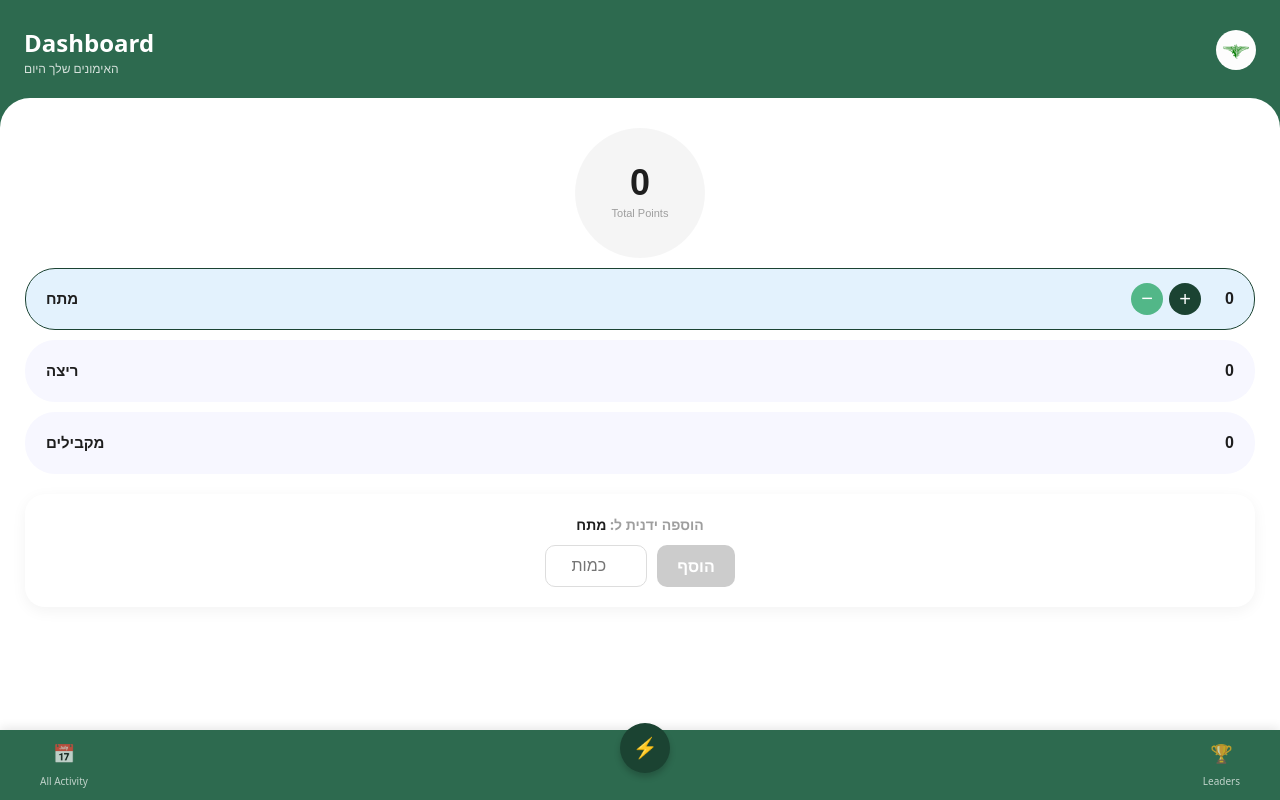
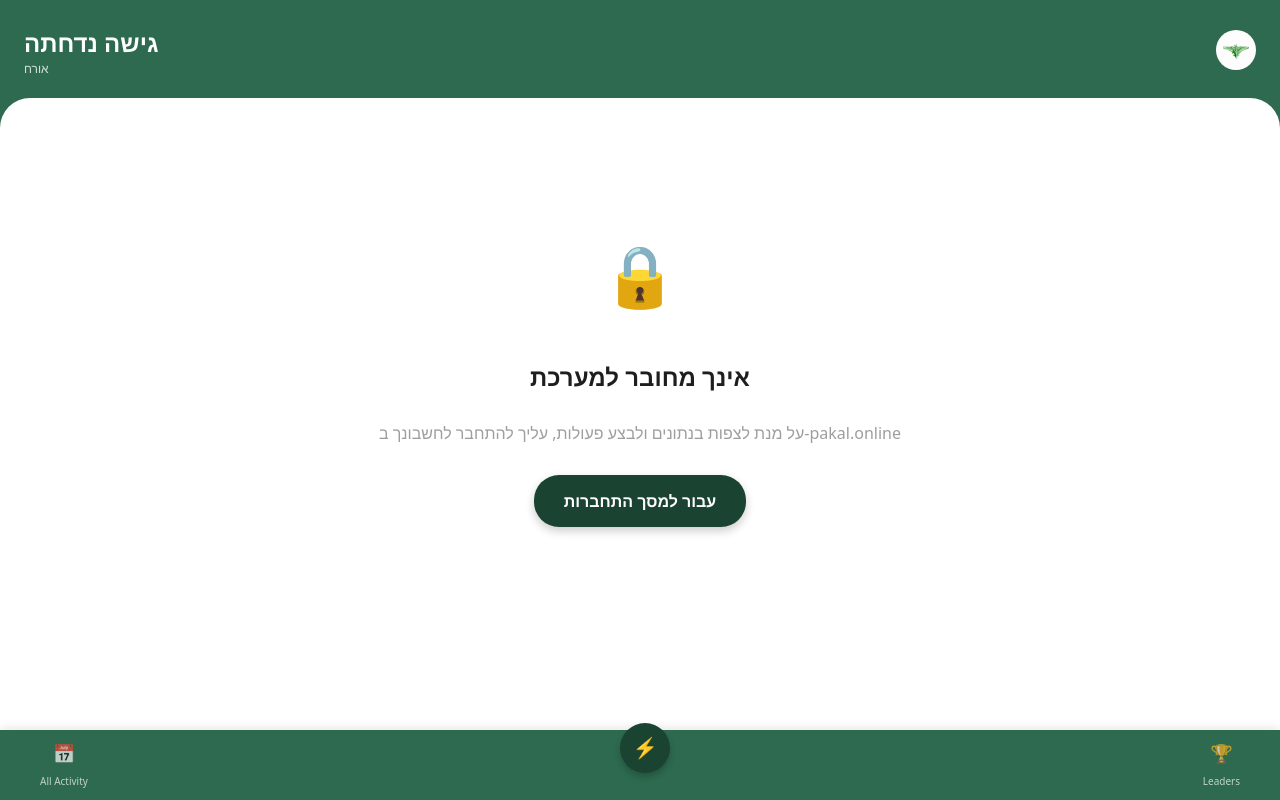
Before and after one commit to talmalikin/fitness-app-frontend, a React app: page /home in a window 1280 px wide. Built offline with nearby package versions, Linux system fonts and the light colour scheme; the HTML template or start-up script is replaced by a standard one.

Commit message:
upgrade home page

```diff
--- a/src/pages/Home.jsx
+++ b/src/pages/Home.jsx
@@ -1,4 +1,5 @@
 import React, { useState, useEffect, useCallback } from "react";
+import { useNavigate } from "react-router-dom";
 import { THEME, workoutTypes } from "../theme.js";
 import MobileLayout from "../components/MobileLayout.jsx";
 
@@ -150,17 +151,16 @@ const DoubleRingProgress = React.memo(({ points }) => (
   </div>
 ));
 
-// --- 🔥 רכיב חדש: ManualEntry (הוספה ידנית) ---
+// --- רכיב ManualEntry ---
 const ManualEntry = ({ label, onManualAdd, isLoading }) => {
   const [amount, setAmount] = useState("");
 
   const handleSubmit = (e) => {
     e.preventDefault();
     const value = parseInt(amount, 10);
-    // מאפשרים גם מספרים שליליים אם רוצים להוריד ידנית הרבה
     if (!isNaN(value) && value !== 0) {
       onManualAdd(value);
-      setAmount(""); // איפוס השדה אחרי השליחה
+      setAmount("");
     }
   };
 
@@ -231,11 +231,13 @@ export default function Home() {
   const [totalPoints, setTotalPoints] = useState(0);
   const [selectedType, setSelectedType] = useState("climb");
   const [isLoading, setIsLoading] = useState(false);
+  const navigate = useNavigate();
 
+  // שליפת המשתמש
   const storedUser = JSON.parse(localStorage.getItem("user"));
   const userId = storedUser?._id;
 
-  // 1. פונקציית טעינת נתונים מרכזית
+  // 1. פונקציית טעינת נתונים (useCallback חייב להיות כאן, לפני ה-Return)
   const fetchAndSetAllData = useCallback(async () => {
     if (!userId) return;
 
@@ -268,12 +270,14 @@ export default function Home() {
     }
   }, [userId]);
 
-  // 2. טעינה ראשונית
+  // 2. useEffect חייב להיות כאן
   useEffect(() => {
-    fetchAndSetAllData();
-  }, [fetchAndSetAllData]);
+    if (userId) {
+      fetchAndSetAllData();
+    }
+  }, [fetchAndSetAllData, userId]);
 
-  // 3. פונקציה גנרית לטיפול בעדכון שרת
+  // 3. handleUpdate חייב להיות כאן
   const handleUpdate = useCallback(
     async (amount) => {
       if (!userId || isLoading) return;
@@ -309,7 +313,6 @@ export default function Home() {
   const handleAdd = () => handleUpdate(1);
   const handleMinus = () => handleUpdate(-1);
 
-  // 4. עיבוד הנתונים והרנדור
   const getWorkoutLabel = (key) => {
     switch (key) {
       case "climb":
@@ -321,6 +324,58 @@ export default function Home() {
     }
   };
 
+  // 🔥 בדיקת אבטחה: העברנו את זה לפה - אחרי שכל ה-Hooks הוגדרו!
+  if (!storedUser || !userId) {
+    return (
+      <MobileLayout title="גישה נדחתה" subtitle="אורח">
+        <div
+          style={{
+            display: "flex",
+            flexDirection: "column",
+            justifyContent: "center",
+            alignItems: "center",
+            height: "60vh",
+            textAlign: "center",
+            padding: "20px",
+          }}
+        >
+          <div
+            style={{
+              fontSize: "60px",
+              marginBottom: "20px",
+            }}
+          >
+            🔒
+          </div>
+          <h2 style={{ color: THEME.textDark, marginBottom: "10px" }}>
+            אינך מחובר למערכת
+          </h2>
+          <p style={{ color: THEME.textGrey, marginBottom: "30px" }}>
+            על מנת לצפות בנתונים ולבצע פעולות, עליך להתחבר לחשבונך
+            ב-pakal.online
+          </p>
+          <button
+            onClick={() => navigate("/")}
+            style={{
+              padding: "15px 30px",
+              backgroundColor: THEME.buttonBg,
+              color: "white",
+              border: "none",
+              borderRadius: "25px",
+              fontSize: "16px",
+              fontWeight: "bold",
+              cursor: "pointer",
+              boxShadow: "0 4px 10px rgba(0,0,0,0.2)",
+            }}
+          >
+            עבור למסך התחברות
+          </button>
+        </div>
+      </MobileLayout>
+    );
+  }
+
+  // --- ה-Return הראשי (רק אם המשתמש מחובר) ---
   return (
     <MobileLayout
       title={storedUser ? `${storedUser.name}'s Dashboard` : "Dashboard"}
@@ -343,7 +398,6 @@ export default function Home() {
           />
         ))}
 
-        {/* 🔥 כאן הוספנו את החלק של ההקלדה הידנית */}
         <ManualEntry
           label={getWorkoutLabel(selectedType)}
           onManualAdd={(amount) => handleUpdate(amount)}
```
